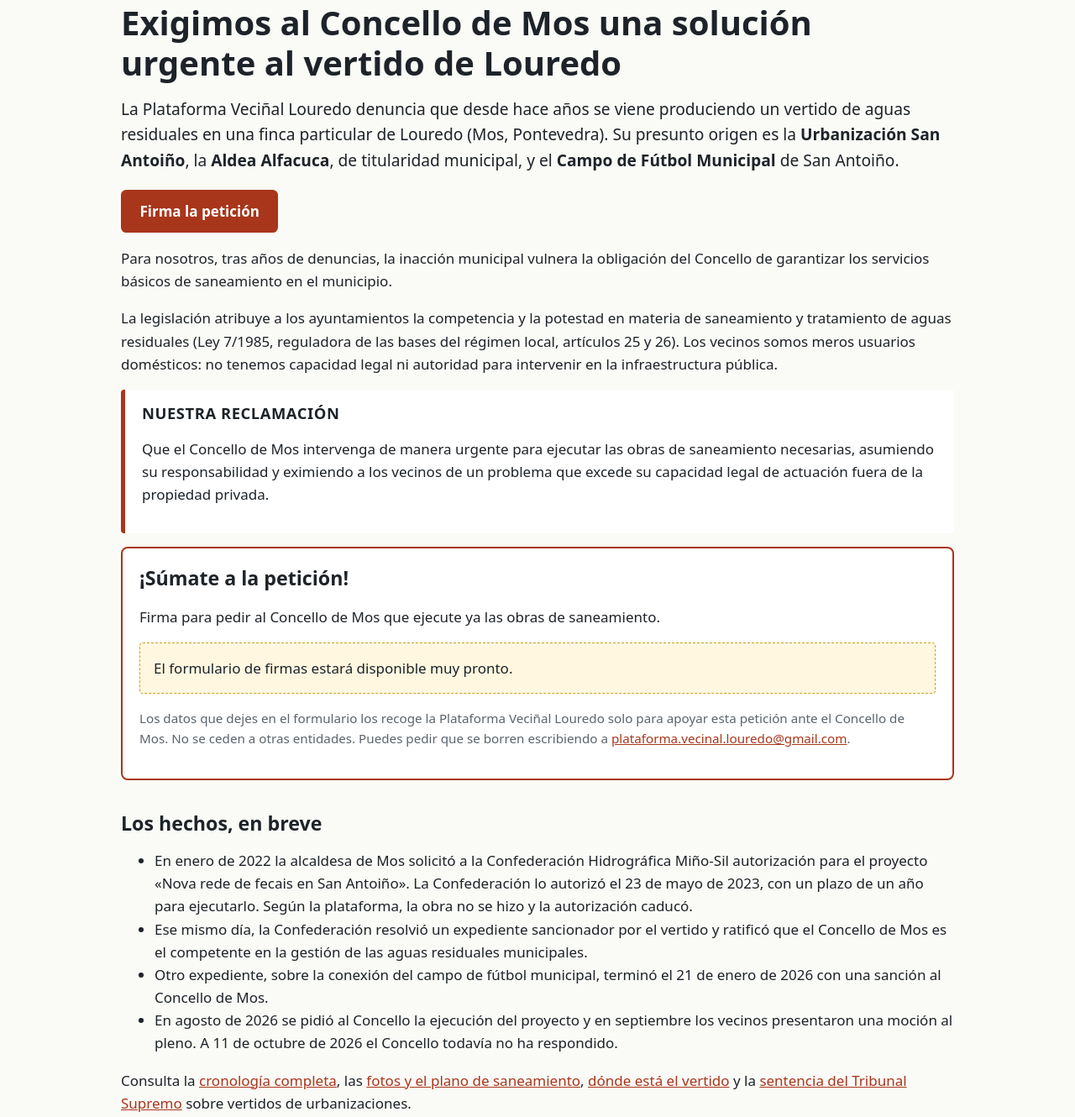
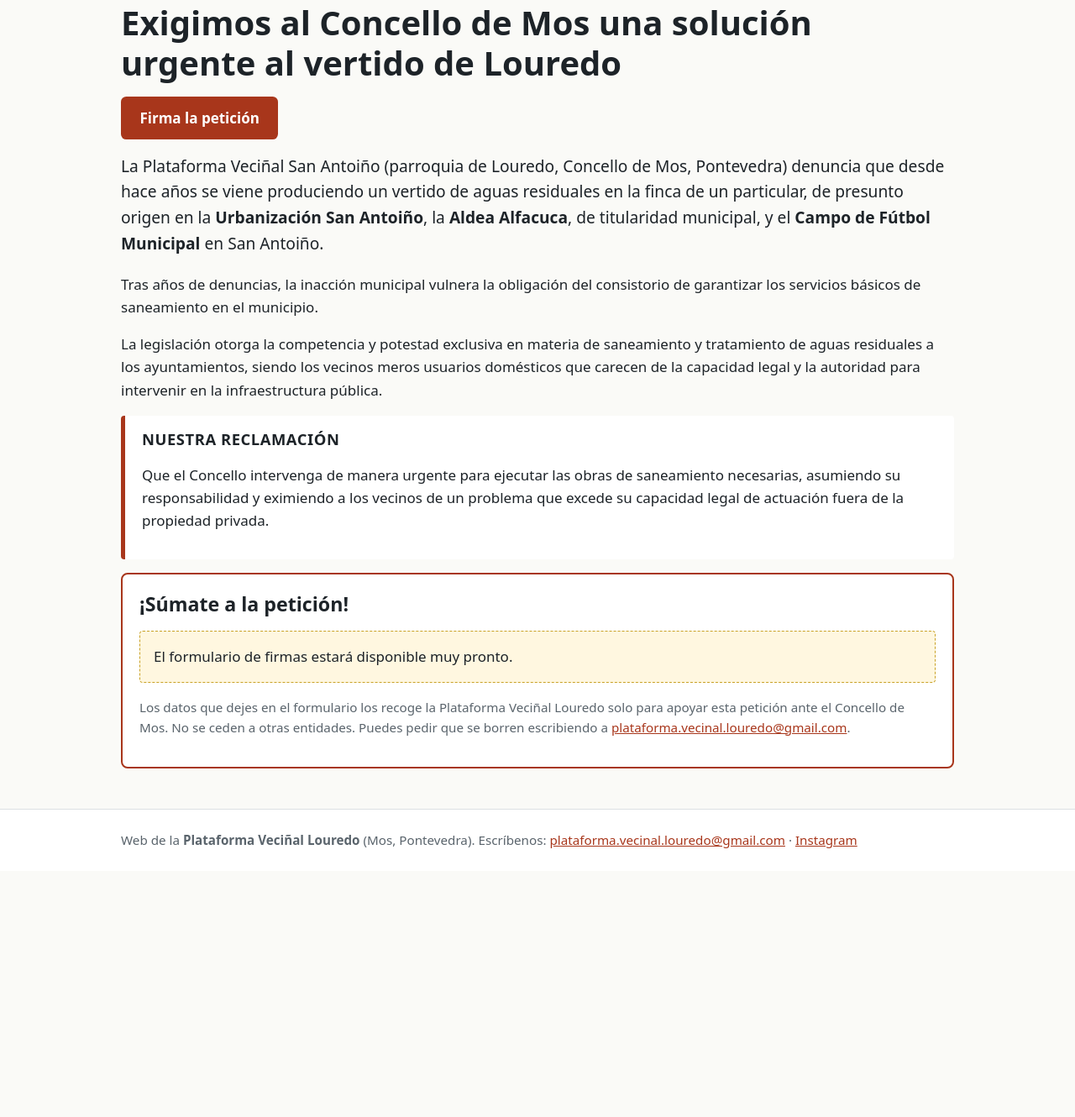
Before and after one commit to luisfdzs/vertidomos, a plain HTML site: page es/index.html in a window 1280 px wide. Shown: the part 131-1461 px from the top of the page at 84% size. After the commit the page ends 1168 px from the top, so only its background shows below. Drawn offline with Linux system fonts and the light colour scheme.

Commit message:
Match Spanish home page to platform text

```diff
--- a/es/index.html
+++ b/es/index.html
@@ -91,29 +91,20 @@
   </header>
   <main id="contido">
 <h1>Exigimos al Concello de Mos una solución urgente al vertido de Louredo</h1>
-    <p class="lead">La Plataforma Veciñal Louredo denuncia que desde hace años se viene produciendo un vertido de aguas residuales en una finca particular de Louredo (Mos, Pontevedra). Su presunto origen es la <strong>Urbanización San Antoiño</strong>, la <strong>Aldea Alfacuca</strong>, de titularidad municipal, y el <strong>Campo de Fútbol Municipal</strong> de San Antoiño.</p>
     <p><a class="btn" href="#firma">Firma la petición</a></p>
-    <p>Para nosotros, tras años de denuncias, la inacción municipal vulnera la obligación del Concello de garantizar los servicios básicos de saneamiento en el municipio.</p>
-    <p>La legislación atribuye a los ayuntamientos la competencia y la potestad en materia de saneamiento y tratamiento de aguas residuales (Ley 7/1985, reguladora de las bases del régimen local, artículos 25 y 26). Los vecinos somos meros usuarios domésticos: no tenemos capacidad legal ni autoridad para intervenir en la infraestructura pública.</p>
+    <p class="lead">La Plataforma Veciñal San Antoiño (parroquia de Louredo, Concello de Mos, Pontevedra) denuncia que desde hace años se viene produciendo un vertido de aguas residuales en la finca de un particular, de presunto origen en la <strong>Urbanización San Antoiño</strong>, la <strong>Aldea Alfacuca</strong>, de titularidad municipal, y el <strong>Campo de Fútbol Municipal</strong> en San Antoiño.</p>
+    <p>Tras años de denuncias, la inacción municipal vulnera la obligación del consistorio de garantizar los servicios básicos de saneamiento en el municipio.</p>
+    <p>La legislación otorga la competencia y potestad exclusiva en materia de saneamiento y tratamiento de aguas residuales a los ayuntamientos, siendo los vecinos meros usuarios domésticos que carecen de la capacidad legal y la autoridad para intervenir en la infraestructura pública.</p>
     <section class="claim" aria-labelledby="reclamacion">
       <h2 id="reclamacion">Nuestra reclamación</h2>
-      <p>Que el Concello de Mos intervenga de manera urgente para ejecutar las obras de saneamiento necesarias, asumiendo su responsabilidad y eximiendo a los vecinos de un problema que excede su capacidad legal de actuación fuera de la propiedad privada.</p>
+      <p>Que el Concello intervenga de manera urgente para ejecutar las obras de saneamiento necesarias, asumiendo su responsabilidad y eximiendo a los vecinos de un problema que excede su capacidad legal de actuación fuera de la propiedad privada.</p>
     </section>
 
     <section class="petition" id="firma" aria-labelledby="firma-t">
       <h2 id="firma-t">¡Súmate a la petición!</h2>
-      <p>Firma para pedir al Concello de Mos que ejecute ya las obras de saneamiento.</p>
       <p class="pending">El formulario de firmas estará disponible muy pronto.</p>
       <p class="note">Los datos que dejes en el formulario los recoge la Plataforma Veciñal Louredo solo para apoyar esta petición ante el Concello de Mos. No se ceden a otras entidades. Puedes pedir que se borren escribiendo a <a href="mailto:plataforma.vecinal.louredo@gmail.com">plataforma.vecinal.louredo@gmail.com</a>.</p>
     </section>
-    <h2>Los hechos, en breve</h2>
-    <ul>
-      <li>En enero de 2022 la alcaldesa de Mos solicitó a la Confederación Hidrográfica Miño-Sil autorización para el proyecto «Nova rede de fecais en San Antoiño». La Confederación lo autorizó el 23 de mayo de 2023, con un plazo de un año para ejecutarlo. Según la plataforma, la obra no se hizo y la autorización caducó.</li>
-      <li>Ese mismo día, la Confederación resolvió un expediente sancionador por el vertido y ratificó que el Concello de Mos es el competente en la gestión de las aguas residuales municipales.</li>
-      <li>Otro expediente, sobre la conexión del campo de fútbol municipal, terminó el 21 de enero de 2026 con una sanción al Concello de Mos.</li>
-      <li>En agosto de 2026 se pidió al Concello la ejecución del proyecto y en septiembre los vecinos presentaron una moción al pleno. A 11 de octubre de 2026 el Concello todavía no ha respondido.</li>
-    </ul>
-    <p>Consulta la <a href="/es/cronologia">cronología completa</a>, las <a href="/es/evidencias-y-planos">fotos y el plano de saneamiento</a>, <a href="/es/donde-esta">dónde está el vertido</a> y la <a href="/es/sentencia-supremo">sentencia del Tribunal Supremo</a> sobre vertidos de urbanizaciones.</p>
   </main>
   <footer class="site-footer">
     <div class="wrap">
```
